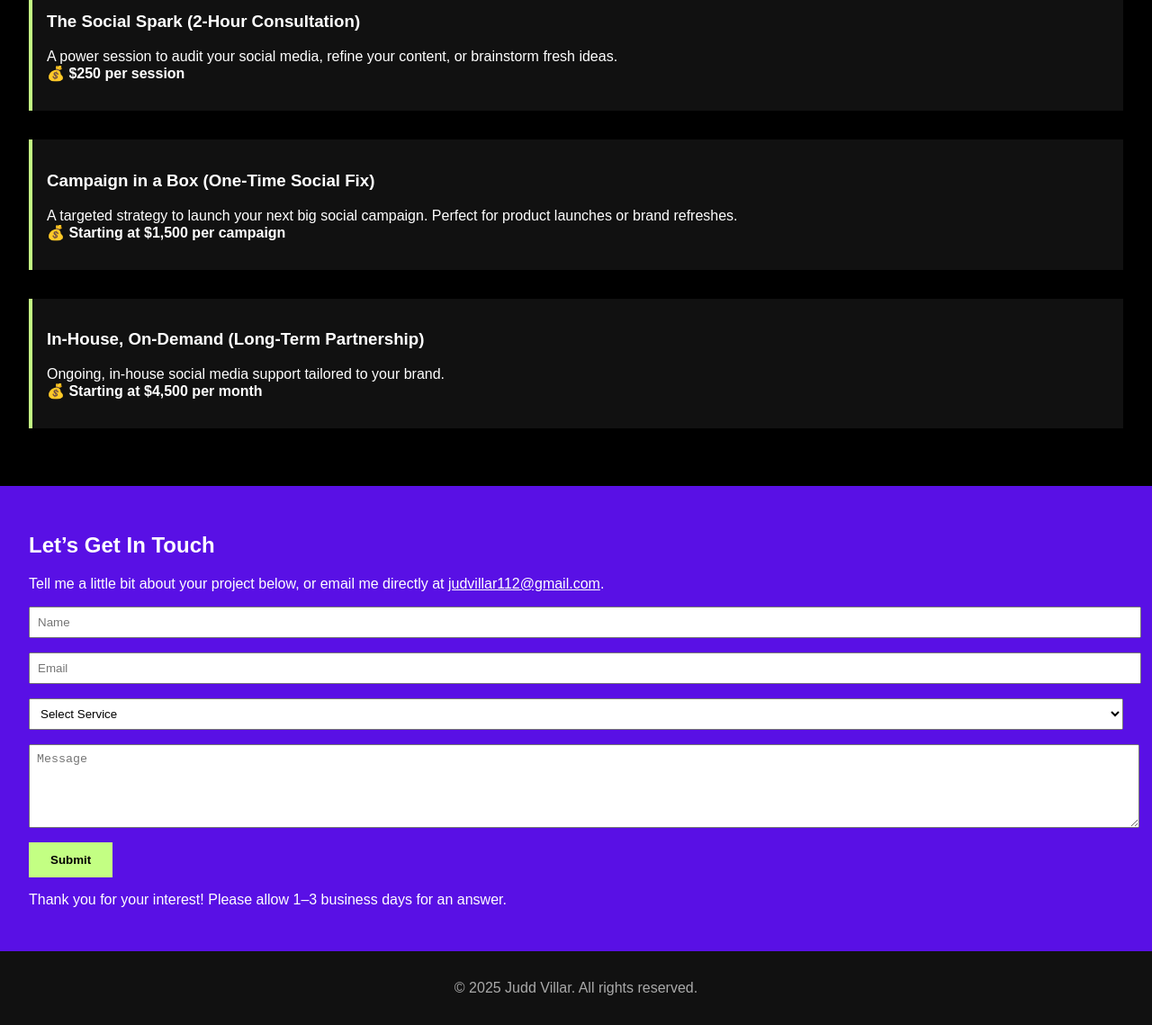
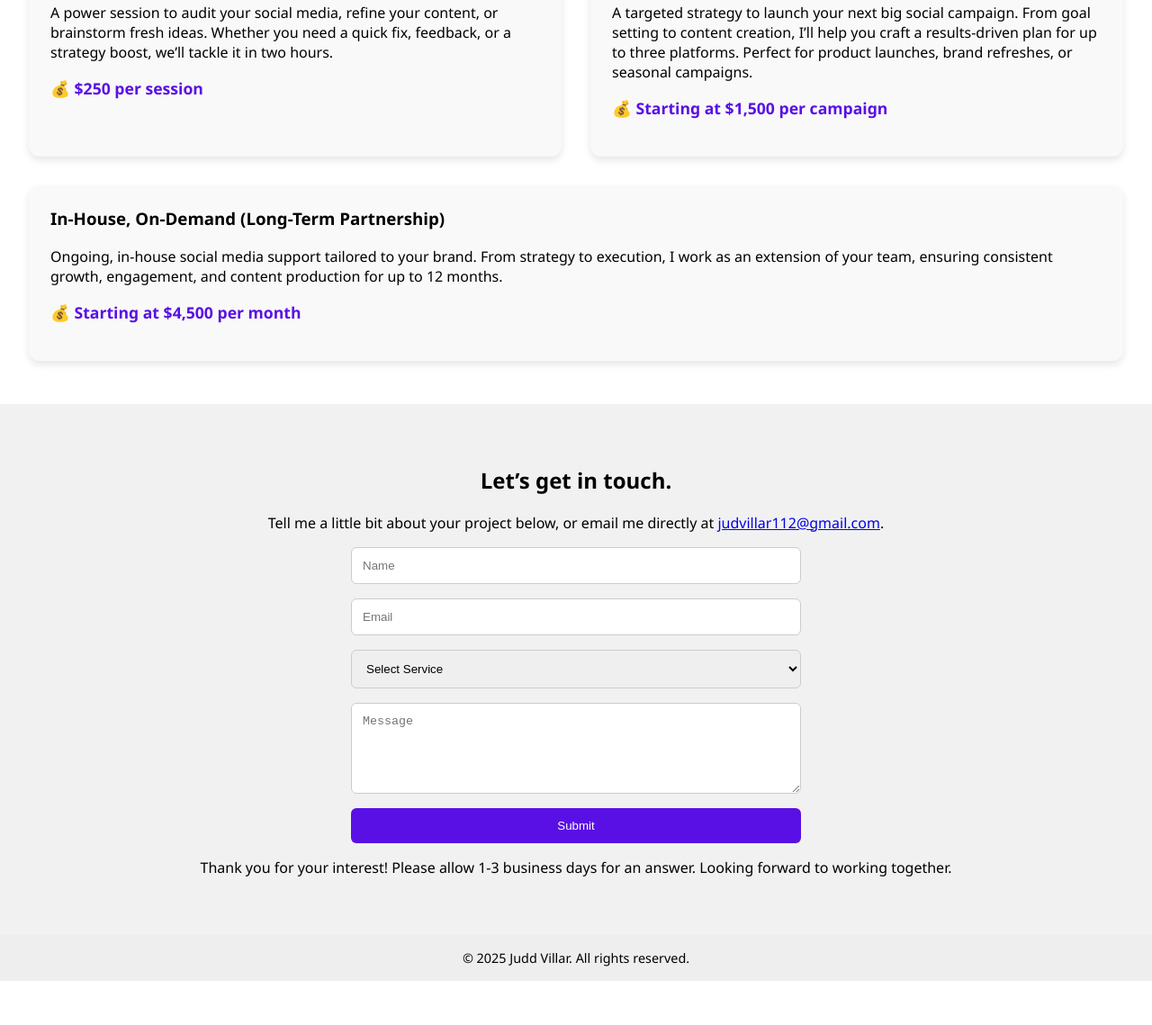
Before and after one commit to mrdejesus26/landing-page2025, a plain HTML site: page index.html in a window 1280 px wide. Shown: the part 317-1456 px from the top of the page at 90% size. After the commit the page ends 1407 px from the top, so only its background shows below. Drawn offline with Linux system fonts and the light colour scheme.

Commit message:
Update index.html

```diff
--- a/index.html
+++ b/index.html
@@ -5,90 +5,97 @@
   <meta name="viewport" content="width=device-width, initial-scale=1.0" />
   <title>Judd Villar | Social Media Strategist</title>
   <style>
-    /* === AI-GENERATED CSS STYLE SECTION === */
     body {
       margin: 0;
-      font-family: Arial, sans-serif;
-      background-color: #000;
-      color: #fff;
+      font-family: 'Segoe UI', sans-serif;
+      background-color: #ffffff;
+      color: #000000;
     }
-
     header {
       background-color: #5910E5;
+      color: white;
       padding: 2rem;
       text-align: center;
     }
-
     nav {
       display: flex;
       justify-content: space-between;
-      align-items: center;
       padding: 1rem 2rem;
-      background-color: #000;
-      border-bottom: 2px solid #C3FF83;
+      background-color: #C3FF83;
+      color: #000;
     }
-
     nav a {
-      color: #C3FF83;
+      color: #000;
       margin: 0 1rem;
       text-decoration: none;
+      font-weight: bold;
     }
-
     .services {
-      padding: 2rem;
+      padding: 3rem 2rem;
+      display: flex;
+      flex-wrap: wrap;
+      justify-content: space-between;
+      gap: 2rem;
     }
-
     .service {
-      margin-bottom: 2rem;
-      background-color: #111;
-      padding: 1rem;
-      border-left: 4px solid #C3FF83;
+      flex: 1 1 calc(33% - 2rem);
+      background: #f9f9f9;
+      padding: 1.5rem;
+      border-radius: 12px;
+      box-shadow: 0 4px 8px rgba(0,0,0,0.1);
     }
-
+    .service h3 {
+      margin-top: 0;
+    }
+    .price {
+      color: #5910E5;
+      font-weight: bold;
+      font-size: 1.1rem;
+    }
     .contact {
+      padding: 3rem 2rem;
+      background-color: #f1f1f1;
+      text-align: center;
+    }
+    form {
+      max-width: 500px;
+      margin: 0 auto;
+      display: flex;
+      flex-direction: column;
+      gap: 1rem;
+    }
+    input, textarea, select {
+      padding: 0.75rem;
+      border-radius: 6px;
+      border: 1px solid #ccc;
+    }
+    button {
       background-color: #5910E5;
-      padding: 2rem;
-    }
-
-    form input, form select, form textarea {
-      display: block;
-      width: 100%;
-      margin: 1rem 0;
-      padding: 0.5rem;
-    }
-
-    button {
-      background-color: #C3FF83;
-      color: #000;
-      padding: 0.75rem 1.5rem;
+      color: white;
+      padding: 0.75rem;
       border: none;
+      border-radius: 6px;
       cursor: pointer;
-      font-weight: bold;
       transition: background-color 0.3s ease;
     }
-
     button:hover {
-      background-color: #a0e05f;
+      background-color: #3f0bb2;
     }
-
     footer {
       text-align: center;
       padding: 1rem;
-      background-color: #111;
-      color: #aaa;
+      background-color: #eeeeee;
+      font-size: 0.9rem;
     }
-
     @media (max-width: 768px) {
-      nav {
+      .services {
         flex-direction: column;
-        align-items: flex-start;
       }
     }
   </style>
 </head>
 <body>
 
-  <!-- === AI-GENERATED HTML HEADER SECTION === -->
   <nav>
     <div><strong>Judd Villar</strong></div>
     <div>
@@ -103,41 +110,43 @@
   </header>
 
   <section class="services">
-    <h2>Our Services</h2>
     <div class="service">
       <h3>The Social Spark (2-Hour Consultation)</h3>
-      <p>A power session to audit your social media, refine your content, or brainstorm fresh ideas.<br><strong>💰 $250 per session</strong></p>
+      <p>A power session to audit your social media, refine your content, or brainstorm fresh ideas. Whether you need a quick fix, feedback, or a strategy boost, we’ll tackle it in two hours.</p>
+      <p class="price">💰 $250 per session</p>
     </div>
     <div class="service">
       <h3>Campaign in a Box (One-Time Social Fix)</h3>
-      <p>A targeted strategy to launch your next big social campaign. Perfect for product launches or brand refreshes.<br><strong>💰 Starting at $1,500 per campaign</strong></p>
+      <p>A targeted strategy to launch your next big social campaign. From goal setting to content creation, I’ll help you craft a results-driven plan for up to three platforms. Perfect for product launches, brand refreshes, or seasonal campaigns.</p>
+      <p class="price">💰 Starting at $1,500 per campaign</p>
     </div>
     <div class="service">
       <h3>In-House, On-Demand (Long-Term Partnership)</h3>
-      <p>Ongoing, in-house social media support tailored to your brand.<br><strong>💰 Starting at $4,500 per month</strong></p>
+      <p>Ongoing, in-house social media support tailored to your brand. From strategy to execution, I work as an extension of your team, ensuring consistent growth, engagement, and content production for up to 12 months.</p>
+      <p class="price">💰 Starting at $4,500 per month</p>
     </div>
   </section>
 
   <section class="contact">
-    <h2>Let’s Get In Touch</h2>
-    <p>Tell me a little bit about your project below, or email me directly at <a href="mailto:judvillar112@gmail.com" style="color:white;">judvillar112@gmail.com</a>.</p>
+    <h2>Let’s get in touch.</h2>
+    <p>Tell me a little bit about your project below, or email me directly at <a href="mailto:judvillar112@gmail.com">judvillar112@gmail.com</a>.</p>
     <form>
-      <input type="text" placeholder="Name" required>
-      <input type="email" placeholder="Email" required>
-      <select required>
+      <input type="text" name="name" placeholder="Name" required>
+      <input type="email" name="email" placeholder="Email" required>
+      <select name="service">
         <option value="">Select Service</option>
-        <option value="spark">The Social Spark</option>
-        <option value="campaign">Campaign in a Box</option>
-        <option value="inhouse">In-House, On-Demand</option>
+        <option value="social_spark">The Social Spark</option>
+        <option value="campaign_box">Campaign in a Box</option>
+        <option value="in_house">In-House, On-Demand</option>
       </select>
-      <textarea rows="5" placeholder="Message" required></textarea>
+      <textarea name="message" rows="5" placeholder="Message"></textarea>
       <button type="submit">Submit</button>
     </form>
-    <p style="margin-top:1rem;">Thank you for your interest! Please allow 1–3 business days for an answer.</p>
+    <p>Thank you for your interest! Please allow 1-3 business days for an answer. Looking forward to working together.</p>
   </section>
 
   <footer>
-    <p>© 2025 Judd Villar. All rights reserved.</p>
+    &copy; 2025 Judd Villar. All rights reserved.
   </footer>
 
 </body>
```
